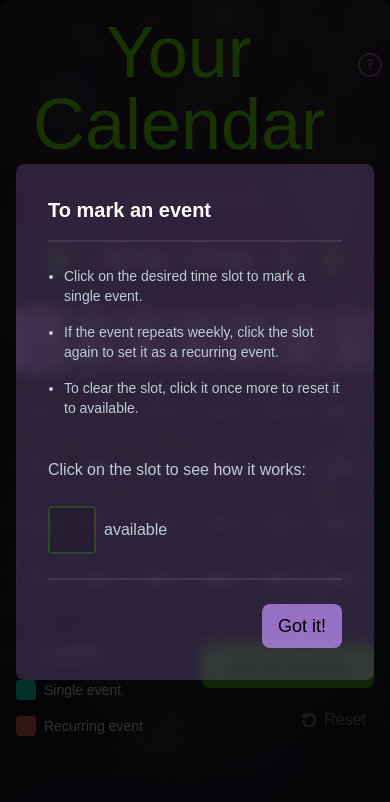
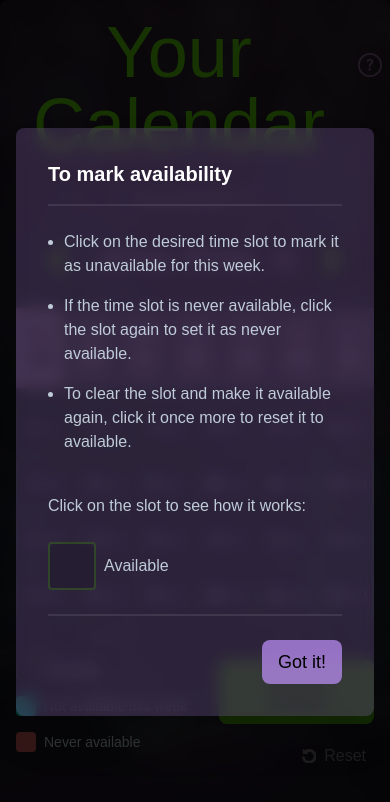
Before and after one commit to Visual-Riot/plaeen, a Next.js app: page /calendar in a window 390 px wide. Both pictures are taken after a click on the button 370 px from the left and 65 px from the top of the page. Shown: the top 802 px of the page. Built offline with nearby package versions, Linux system fonts and the light colour scheme; a web font is replaced by a local one.

Commit message:
add reload animation to mobile calendar

```diff
--- a/src/app/(protected)/calendar/page.tsx
+++ b/src/app/(protected)/calendar/page.tsx
@@ -46,12 +46,12 @@ export default function Page() {
     useState(false);
   const [isHelpOpen, setIsHelpOpen] = useState(false);
   const [helpBtnState, setHelpBtnState] = useState<string>(
-    "available" || "single" || "recurring"
+    "Available" || "Unavailable This Week" || "Never Available"
   );
 
   // toggle help modal
   const toggleHelpModal = () => {
-    setHelpBtnState("available");
+    setHelpBtnState("Available");
     setIsHelpOpen(!isHelpOpen);
 
     if (!isHelpOpen) {
@@ -137,12 +137,12 @@ export default function Page() {
     startOfWeek(new Date(), { weekStartsOn: 1 }).toDateString();
 
   const handleSlotClick = () => {
-    if (helpBtnState === "available") {
-      setHelpBtnState("single");
-    } else if (helpBtnState === "single") {
-      setHelpBtnState("recurring");
+    if (helpBtnState === "Available") {
+      setHelpBtnState("Unavailable This Week");
+    } else if (helpBtnState === "Unavailable This Week") {
+      setHelpBtnState("Never Available");
     } else {
-      setHelpBtnState("available");
+      setHelpBtnState("Available");
     }
   };
 
@@ -152,9 +152,9 @@ export default function Page() {
       "bg-accentThree border-solid border-accentThree border-2",
       "bg-accentOne border-solid border-accentOne border-2",
     ];
-    if (helpBtnState === "available") {
+    if (helpBtnState === "Available") {
       return styles[0];
-    } else if (helpBtnState === "single") {
+    } else if (helpBtnState === "Unavailable This Week") {
       return styles[1];
     } else {
       return styles[2];
@@ -175,20 +175,21 @@ export default function Page() {
           <div className="fixed inset-0 flex justify-center items-center mx-4 lg:mx-[15%]">
             <div className="bg-lightPurple bg-opacity-20 rounded-lg p-8 drop-shadow-2xl backdrop-blur">
               <h3 className="text-xl font-semibold text-white">
-                To mark an event
+                To mark availability
               </h3>
               <hr className="opacity-10 mt-4 border-[1px]"></hr>
-              <ul className="text-lightGrey text-sm mt-4 list-disc ml-4">
+              <ul className="text-lightGrey font-light mt-4 list-disc ml-4">
                 <li className="py-2">
-                  Click on the desired time slot to mark a single event.
+                  Click on the desired time slot to mark it as unavailable for
+                  this week.
                 </li>
                 <li className="py-2">
-                  If the event repeats weekly, click the slot again to set it as
-                  a recurring event.
+                  If the time slot is never available, click the slot again to
+                  set it as never available.
                 </li>
                 <li className="py-2">
-                  To clear the slot, click it once more to reset it to
-                  available.
+                  To clear the slot and make it available again, click it once
+                  more to reset it to available.
                 </li>
               </ul>
               {/* try it out */}
@@ -370,11 +371,11 @@ export default function Page() {
             </div>
             <div className="flex flex-row pr-8">
               <div className="w-5 h-5 bg-accentThree border-solid border-accentThree border-2 rounded mb-4 lg:mb-0  mr-2"></div>{" "}
-              <p className="text-nowrap">Single event</p>
+              <p className="text-nowrap">Not available this week</p>
             </div>
             <div className="flex flex-row pr-8">
               <div className="w-5 h-5 bg-accentOne border-solid border-accentOne border-2 rounded mb-4 lg:mb-0  mr-2"></div>{" "}
-              <p className="text-nowrap">Recurring event</p>
+              <p className="text-nowrap">Never available</p>
             </div>
           </div>
 
--- a/src/app/globals.css
+++ b/src/app/globals.css
@@ -33,3 +33,20 @@ body {
   background-color: black;
   overflow-x: hidden;
 }
+
+/* ANIMATIONS */
+@keyframes flash {
+  0% {
+    opacity: 1;
+  }
+  50% {
+    opacity: 0.6;
+  }
+  100% {
+    opacity: 1;
+  }
+}
+
+.animate-flash {
+  animation: flash 0.3s ease-in-out;
+}
--- a/src/components/calendar/PlayerCalendarMobile.tsx
+++ b/src/components/calendar/PlayerCalendarMobile.tsx
@@ -22,6 +22,7 @@ const PlayerCalendarMobile: React.FC<PlayerCalendarMobileProps> = ({
   className,
 }) => {
   const start = startOfWeek(currentDate, { weekStartsOn: 1 });
+  const [animationTrigger, setAnimationTrigger] = useState(false);
 
   const daysOfWeek = Array.from({ length: 7 }, (_, i) => {
     const date = addDays(start, i);
@@ -44,6 +45,10 @@ const PlayerCalendarMobile: React.FC<PlayerCalendarMobileProps> = ({
 
   const handleDayChange = (day: string) => {
     setSelectedDay(day);
+    setAnimationTrigger(true);
+    setTimeout(() => {
+      setAnimationTrigger(false);
+    }, 300);
   };
 
   // render player time slots for each day of the week depending on the selected day
@@ -52,7 +57,12 @@ const PlayerCalendarMobile: React.FC<PlayerCalendarMobileProps> = ({
       const slotState = dayHours[selectedDay]?.[hour] || "available";
       const { formattedHour, ampm } = formatHour(hour);
       return (
-        <div key={hour} className="flex justify-center">
+        <div
+          key={hour}
+          className={`flex justify-center ${
+            animationTrigger ? "animate-flash" : ""
+          }`}
+        >
           <PlayerTimeSlot
             day={selectedDay}
             hour={hour}
@@ -77,7 +87,7 @@ const PlayerCalendarMobile: React.FC<PlayerCalendarMobileProps> = ({
                 onClick={() => {
                   handleDayChange(dayName);
                 }}
-                className="h-[4rem]"
+                className="h-[5rem]"
               >
                 <div className="flex flex-col items-center">
                   <p className="text-sm">{shortDayName}</p>
```
